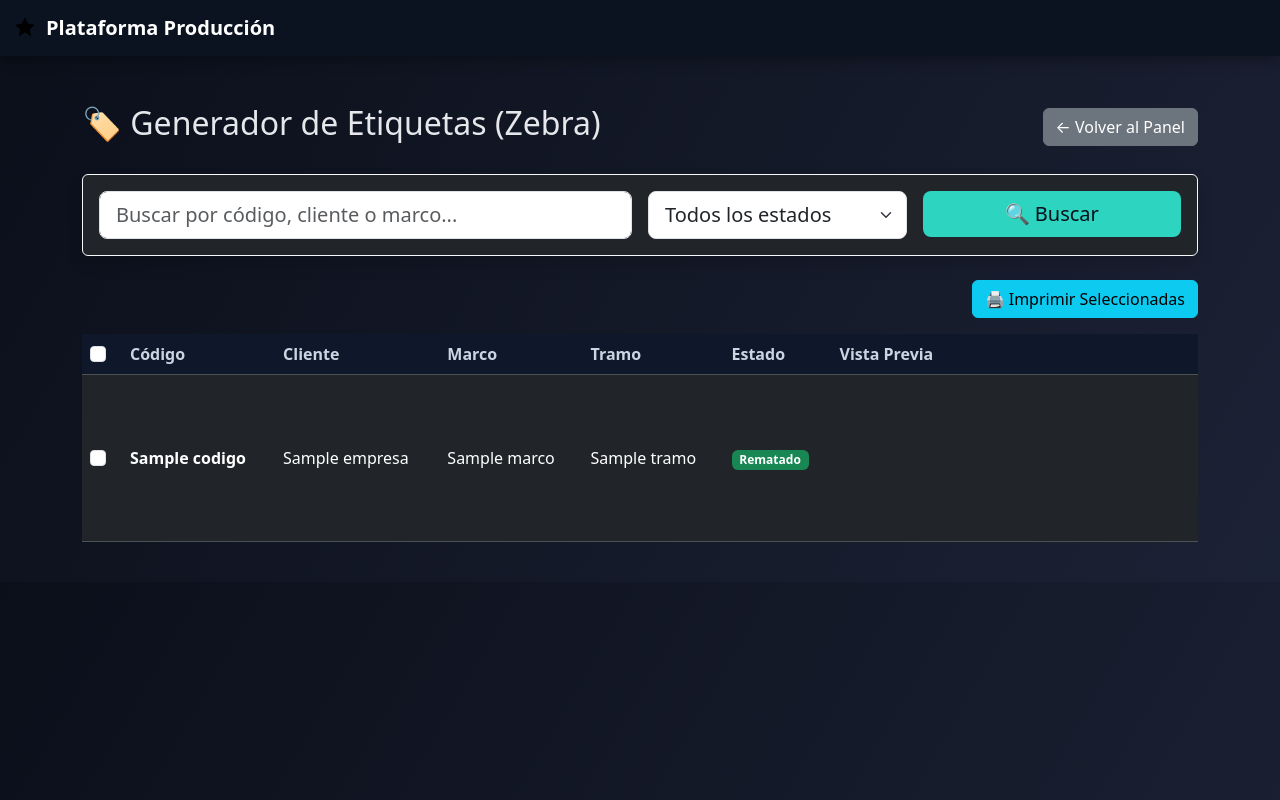
After one commit to axiliarmus/proyecto_produccion, a Flask app: template templates/soporte_etiquetas.html in a window 1280 px wide. The commit adds this page. Run offline with Flask 3, Linux system fonts and the light colour scheme; the template is opened without the code that fills it: most values are stand-ins (such as "Sample title", 1, 10 or a date in 2020); some libraries are stand-ins or nearby versions.

Commit message:
vfinal14

```diff
--- a/app.py
+++ b/app.py
@@ -436,6 +436,7 @@ def usuarios_nuevo_post():
     precio_metro_remate = float(request.form.get('precio_metro_remate', 0))
     precio_avo_armado = float(request.form.get('precio_avo_armado', 0))
     precio_avo_remate = float(request.form.get('precio_avo_remate', 0))
+    sin_restriccion = True if request.form.get('sin_restriccion') else False
 
     password = generate_password_hash(request.form['password'])
 
@@ -451,6 +452,7 @@ def usuarios_nuevo_post():
         'precio_metro_remate': precio_metro_remate,
         'precio_avo_armado': precio_avo_armado,
         'precio_avo_remate': precio_avo_remate,
+        'sin_restriccion': sin_restriccion,
         'password': password
     })
 
@@ -479,6 +481,7 @@ def usuarios_editar_post(id):
     precio_metro_remate = float(request.form.get('precio_metro_remate', 0))
     precio_avo_armado = float(request.form.get('precio_avo_armado', 0))
     precio_avo_remate = float(request.form.get('precio_avo_remate', 0))
+    sin_restriccion = True if request.form.get('sin_restriccion') else False
 
     pwd = request.form.get('password', '').strip()
 
@@ -488,7 +491,8 @@ def usuarios_editar_post(id):
         'precio_metro_armado': precio_metro_armado,
         'precio_metro_remate': precio_metro_remate,
         'precio_avo_armado': precio_avo_armado,
-        'precio_avo_remate': precio_avo_remate
+        'precio_avo_remate': precio_avo_remate,
+        'sin_restriccion': sin_restriccion
     }
     if pwd:
         update['password'] = generate_password_hash(pwd)
@@ -1053,6 +1057,70 @@ def soporte_eliminar_masivo():
         flash(f"Error al eliminar piezas: {str(e)}", "danger")
 
     return redirect(url_for('soporte_piezas_masivas'))
+
+@app.route('/soporte/etiquetas', methods=['GET', 'POST'])
+@login_required(['soporte', 'administrador'])
+def soporte_etiquetas():
+    filtro = {}
+    search_query = request.args.get('search', "")
+    estado_filter = request.args.get('estado', "todos")
+
+    # POST -> GET
+    if request.method == 'POST':
+        search_query = (request.form.get('search') or "").strip()
+        estado_filter = request.form.get('estado') or "todos"
+        return redirect(url_for('soporte_etiquetas', search=search_query, estado=estado_filter))
+
+    # Construir filtro
+    if search_query:
+        filtro["$or"] = [
+            {"codigo": {"$regex": search_query, "$options": "i"}},
+            {"empresa": {"$regex": search_query, "$options": "i"}},
+            {"marco": {"$regex": search_query, "$options": "i"}}
+        ]
+
+    # Lógica de filtro por estado (idéntica a masivas)
+    if estado_filter != "todos":
+        modo_buscado = "rematador" if estado_filter == "Rematado" else "armador" if estado_filter == "Armado" else None
+        if modo_buscado:
+            codigos_con_estado = db.produccion.distinct("codigo_pieza", {"modo": modo_buscado})
+            filtro["codigo"] = {"$in": codigos_con_estado}
+
+    # Cargar piezas (limitadas por seguridad)
+    limit_safety = 5000
+    piezas = list(db.piezas.find(filtro).limit(limit_safety).sort("_id", -1))
+
+    # Enriquecer con estado
+    piezas_finales = []
+    if piezas:
+        codigos_en_pantalla = [p.get("codigo") for p in piezas if p.get("codigo")]
+        set_armado = set(db.produccion.distinct("codigo_pieza", {"codigo_pieza": {"$in": codigos_en_pantalla}, "modo": "armador"}))
+        set_remate = set(db.produccion.distinct("codigo_pieza", {"codigo_pieza": {"$in": codigos_en_pantalla}, "modo": "rematador"}))
+
+        for p in piezas:
+            codigo = p.get("codigo")
+            estado = "Sin producción"
+            if codigo in set_remate:
+                estado = "Rematado"
+            elif codigo in set_armado:
+                estado = "Armado"
+            p["estado_prod"] = estado
+
+            # Filtro visual "Sin producción"
+            if estado_filter == "Sin producción" and estado != "Sin producción":
+                continue
+            # Filtros estrictos para asegurar consistencia visual
+            if estado_filter == "Armado" and estado != "Armado":
+                continue
+            if estado_filter == "Rematado" and estado != "Rematado":
+                continue
+
+            piezas_finales.append(p)
+
+    return render_template('soporte_etiquetas.html',
+                           piezas=piezas_finales,
+                           search=search_query,
+                           estado_sel=estado_filter)
 
 @app.route('/soporte/produccion', methods=['GET', 'POST'])
 @login_required('soporte')
@@ -2504,27 +2572,32 @@ def operador_registrar():
     # BLOQUEO DE 5 MINUTOS ENTRE REGISTROS PARA OPERADORES
     # ==============================================================================
     if role == "operador":
-        ultimo_registro = db.produccion.find_one(
-            {"user_id": user_id},
-            sort=[("fecha", -1)]
-        )
-        if ultimo_registro:
-            ultima_fecha = ultimo_registro.get("fecha")
-            if ultima_fecha:
-                # Asegurar timezone UTC para comparación
-                if ultima_fecha.tzinfo is None:
-                    ultima_fecha = ultima_fecha.replace(tzinfo=timezone.utc)
-
-                ahora_utc = datetime.now(timezone.utc)
-                diferencia = ahora_utc - ultima_fecha
-
-                # 5 minutos = 300 segundos
-                if diferencia.total_seconds() < 300:
-                    tiempo_restante = int(300 - diferencia.total_seconds())
-                    min_rest = tiempo_restante // 60
-                    seg_rest = tiempo_restante % 60
-                    flash(f"⏳ Debes esperar {min_rest}m {seg_rest}s para registrar otra pieza.", "warning")
-                    return redirect(url_for("operador_home"))
+        # Verificar si el usuario tiene permiso 'sin_restriccion'
+        usuario_db = db.usuarios.find_one({"_id": ObjectId(user_id)})
+        sin_restriccion = usuario_db.get("sin_restriccion", False) if usuario_db else False
+
+        if not sin_restriccion:
+            ultimo_registro = db.produccion.find_one(
+                {"user_id": user_id},
+                sort=[("fecha", -1)]
+            )
+            if ultimo_registro:
+                ultima_fecha = ultimo_registro.get("fecha")
+                if ultima_fecha:
+                    # Asegurar timezone UTC para comparación
+                    if ultima_fecha.tzinfo is None:
+                        ultima_fecha = ultima_fecha.replace(tzinfo=timezone.utc)
+
+                    ahora_utc = datetime.now(timezone.utc)
+                    diferencia = ahora_utc - ultima_fecha
+
+                    # 5 minutos = 300 segundos
+                    if diferencia.total_seconds() < 300:
+                        tiempo_restante = int(300 - diferencia.total_seconds())
+                        min_rest = tiempo_restante // 60
+                        seg_rest = tiempo_restante % 60
+                        flash(f"⏳ Debes esperar {min_rest}m {seg_rest}s para registrar otra pieza.", "warning")
+                        return redirect(url_for("operador_home"))
 
     modo = request.form["modo"]                  # armador / rematador
     box = request.form["box"]
--- /dev/null
+++ b/templates/soporte_etiquetas.html
@@ -0,0 +1,202 @@
+{% extends 'base.html' %}
+{% block title %}Generador de Etiquetas{% endblock %}
+
+{% block content %}
+<div class="d-flex justify-content-between align-items-center mb-4">
+    <h2>🏷️ Generador de Etiquetas (Zebra)</h2>
+    <a href="{{ url_for('soporte_dashboard') }}" class="btn btn-secondary">← Volver al Panel</a>
+</div>
+
+<div class="card bg-dark border-light shadow mb-4">
+    <div class="card-body">
+        <form method="POST" class="row g-3">
+            <input type="hidden" name="_csrf_token" value="{{ csrf_token }}">
+            <div class="col-md-6">
+                <input type="text" name="search" class="form-control form-control-lg"
+                       placeholder="Buscar por código, cliente o marco..."
+                       value="{{ search }}">
+            </div>
+            <div class="col-md-3">
+                <select name="estado" class="form-select form-select-lg">
+                    <option value="todos" {% if estado_sel == 'todos' %}selected{% endif %}>Todos los estados</option>
+                    <option value="Sin producción" {% if estado_sel == 'Sin producción' %}selected{% endif %}>Sin producción</option>
+                    <option value="Armado" {% if estado_sel == 'Armado' %}selected{% endif %}>Armado</option>
+                    <option value="Rematado" {% if estado_sel == 'Rematado' %}selected{% endif %}>Rematado</option>
+                </select>
+            </div>
+            <div class="col-md-3">
+                <button class="btn btn-accent w-100 btn-lg">🔍 Buscar</button>
+            </div>
+        </form>
+    </div>
+</div>
+
+{% if piezas %}
+<div class="d-flex justify-content-end mb-3">
+    <button class="btn btn-info" onclick="imprimirSeleccionados()">🖨️ Imprimir Seleccionadas</button>
+</div>
+
+<div class="table-responsive">
+    <table class="table table-dark table-hover align-middle">
+        <thead>
+            <tr>
+                <th style="width: 40px;">
+                    <input type="checkbox" class="form-check-input" id="selectAll">
+                </th>
+                <th>Código</th>
+                <th>Cliente</th>
+                <th>Marco</th>
+                <th>Tramo</th>
+                <th>Estado</th>
+                <th>Vista Previa</th>
+            </tr>
+        </thead>
+        <tbody>
+            {% for p in piezas %}
+            <tr>
+                <td>
+                    <input type="checkbox" class="form-check-input item-check"
+                           data-codigo="{{ p.codigo }}"
+                           data-cliente="{{ p.empresa }}"
+                           data-marco="{{ p.marco }}"
+                           data-tramo="{{ p.tramo }}">
+                </td>
+                <td class="fw-bold">{{ p.codigo }}</td>
+                <td>{{ p.empresa }}</td>
+                <td>{{ p.marco }}</td>
+                <td>{{ p.tramo }}</td>
+                <td>
+                    {% if p.estado_prod == 'Rematado' %}
+                        <span class="badge bg-success">Rematado</span>
+                    {% elif p.estado_prod == 'Armado' %}
+                        <span class="badge bg-warning text-dark">Armado</span>
+                    {% else %}
+                        <span class="badge bg-secondary">Sin Prod.</span>
+                    {% endif %}
+                </td>
+                <td>
+                    <svg class="barcode"
+                         jsbarcode-format="CODE128"
+                         jsbarcode-value="{{ p.codigo }}"
+                         jsbarcode-textmargin="0"
+                         jsbarcode-fontoptions="bold"
+                         jsbarcode-height="30"
+                         jsbarcode-width="1"
+                         jsbarcode-displayValue="true"
+                         jsbarcode-fontSize="12">
+                    </svg>
+                </td>
+            </tr>
+            {% endfor %}
+        </tbody>
+    </table>
+</div>
+{% else %}
+<div class="alert alert-secondary text-center">
+    No se encontraron piezas. Intenta realizar una búsqueda.
+</div>
+{% endif %}
+
+<!-- Ventana oculta para imprimir -->
+<div id="printArea" class="d-none"></div>
+
+<script src="https://cdn.jsdelivr.net/npm/jsbarcode@3.11.0/dist/JsBarcode.all.min.js"></script>
+<script>
+document.addEventListener('DOMContentLoaded', function() {
+    JsBarcode(".barcode").init();
+
+    // Selección múltiple
+    const selectAll = document.getElementById('selectAll');
+    const checkboxes = document.querySelectorAll('.item-check');
+
+    if (selectAll) {
+        selectAll.addEventListener('change', function() {
+            checkboxes.forEach(cb => cb.checked = this.checked);
+        });
+    }
+});
+
+function imprimirSeleccionados() {
+    const seleccionados = document.querySelectorAll('.item-check:checked');
+    if (seleccionados.length === 0) {
+        alert("Selecciona al menos una etiqueta para imprimir.");
+        return;
+    }
+
+    const printWindow = window.open('', '_blank', 'width=800,height=600');
+    let content = `
+    <html>
+    <head>
+        <title>Imprimir Etiquetas</title>
+        <style>
+            @media print {
+                @page {
+                    size: 100mm 50mm; /* Tamaño típico de etiqueta Zebra (4x2 pulgadas) */
+                    margin: 0;
+                }
+                body {
+                    margin: 0;
+                    padding: 0;
+                }
+                .etiqueta {
+                    width: 95mm;
+                    height: 48mm;
+                    margin: 2mm;
+                    page-break-after: always;
+                    display: flex;
+                    flex-direction: column;
+                    justify-content: center;
+                    align-items: center;
+                    border: 1px solid #ddd; /* Borde solo para visualizar en pantalla, quitar si molesta */
+                    text-align: center;
+                    font-family: Arial, sans-serif;
+                }
+                .cliente { font-size: 12px; font-weight: bold; margin-bottom: 2px; }
+                .detalle { font-size: 10px; margin-bottom: 5px; }
+                .codigo-texto { font-size: 16px; font-weight: bold; margin-top: 2px; }
+                svg { max-width: 90%; height: auto; }
+            }
+        </style>
+        <script src="https://cdn.jsdelivr.net/npm/jsbarcode@3.11.0/dist/JsBarcode.all.min.js"><\/script>
+    </head>
+    <body>
+    `;
+
+    seleccionados.forEach((cb, index) => {
+        const codigo = cb.dataset.codigo;
+
+        content += `
+        <div class="etiqueta">
+            <svg id="barcode-${index}"></svg>
+        </div>
+        <script>
+            JsBarcode("#barcode-${index}", "${codigo}", {
+                format: "CODE128",
+                width: 3,
+                height: 80,
+                displayValue: true,
+                fontSize: 24,
+                margin: 10,
+                textMargin: 5
+            });
+        <\/script>
+        `;
+    });
+
+    content += `
+    <script>
+        window.onload = function() {
+            window.print();
+            window.close();
+        }
+    <\/script>
+    </body>
+    </html>
+    `;
+
+    printWindow.document.write(content);
+    printWindow.document.close();
+}
+</script>
+
+{% endblock %}
```
Also changed, not shown: templates/admin_informes.html (+16 -0 lines), templates/soporte_dashboard.html (+14 -0 lines), templates/usuario_form.html (+9 -0 lines).
